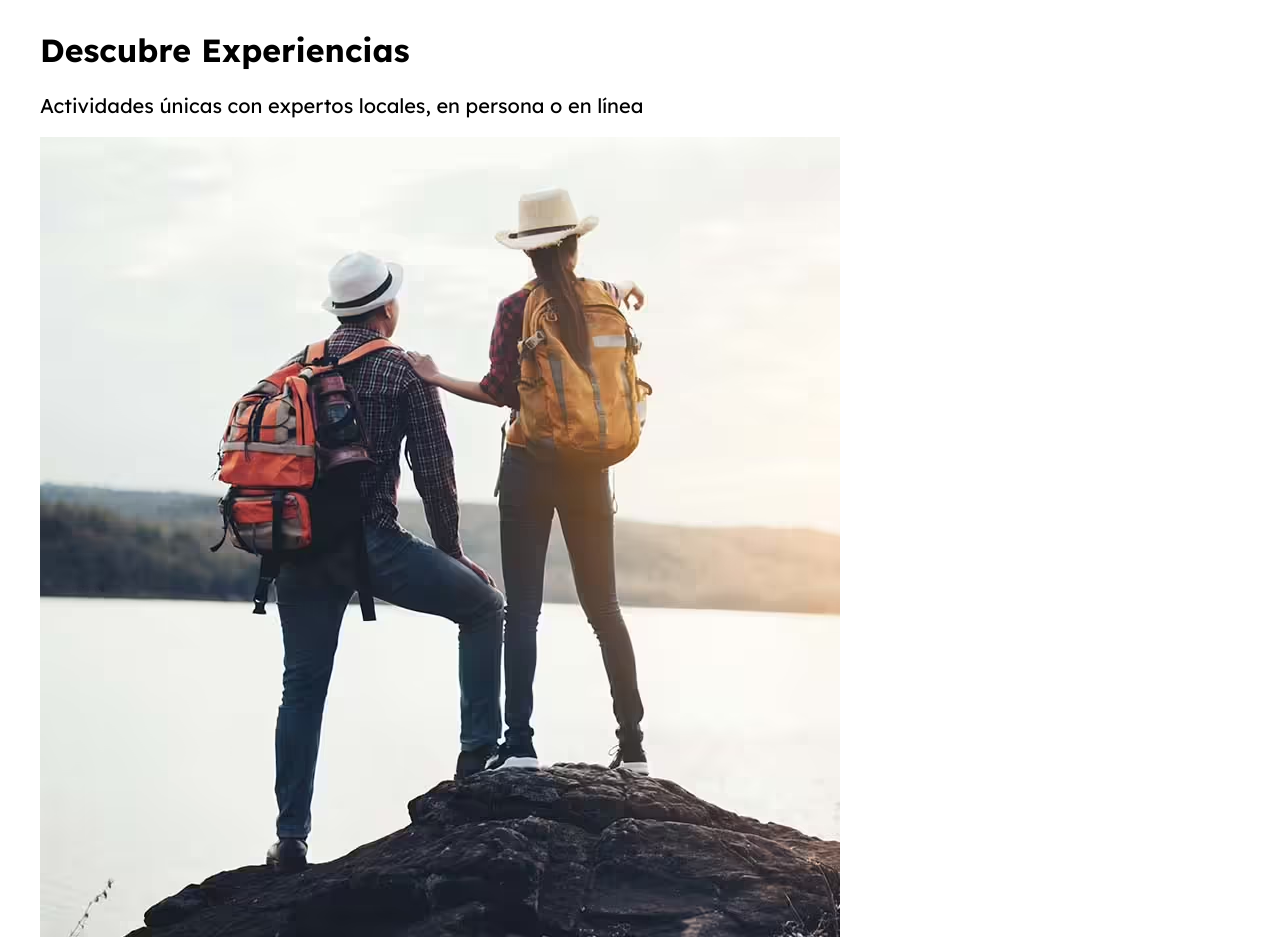
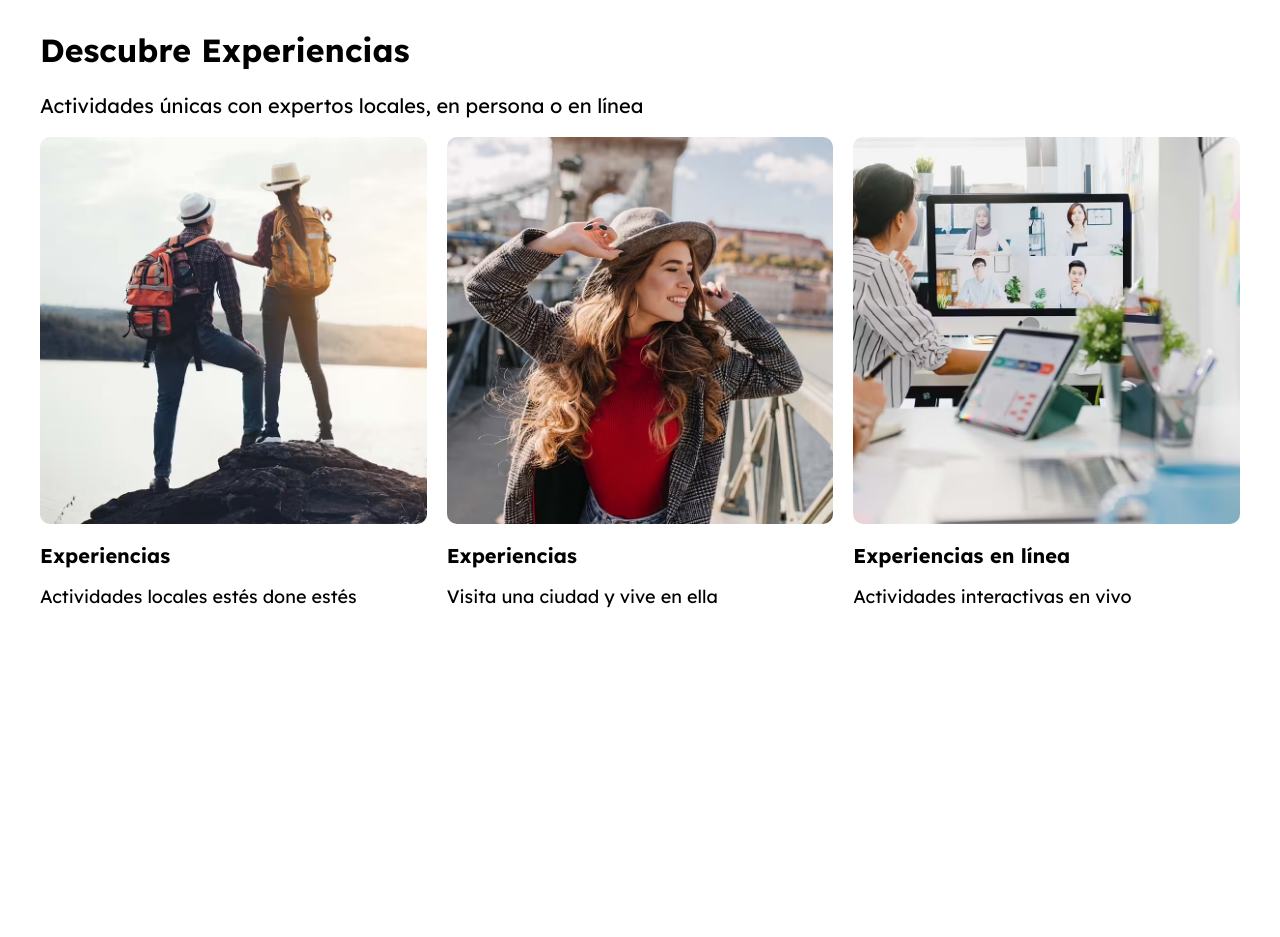
Before and after one commit to JosueP0721/Proyecto--AirBNB, a website: page index.html in a window 1280 px wide. Shown: the part 2240-3177 px from the top of the page. After the commit the page ends 2886 px from the top, so only its background shows below. Drawn offline with Linux system fonts and the light colour scheme.

Commit message:
experiencias scss

```diff
--- /dev/null
+++ b/src/scss/layout/_experiencias.scss
@@ -0,0 +1,27 @@
+@use 'base/variables' as v;
+@use 'base/mixins' as m;
+
+.experiencias {
+
+    &__listado {
+        display: grid;
+        grid-template-columns: repeat(3, 30rem);
+        column-gap: 2rem;
+        @include m.scroll;
+        @include m.tablet {
+            @include m.grid(3, 2rem);
+        }
+    }
+}
+.experiencia {
+    &__imagen {
+        border-radius: 1rem;
+    }
+    &__titulo {
+        font-weight: 700;
+        font-size: 2rem;
+    }
+    &__descripcion {
+        font-size: 1.8rem;
+    }
+}
--- a/src/scss/layout/_index.scss
+++ b/src/scss/layout/_index.scss
@@ -2,3 +2,4 @@
 @forward 'destinos';
 @forward 'lugares';
 @forward 'anfitrion';
+@forward 'experiencias';
```
Also changed, not shown: build/css/app.css, 1 other file.
